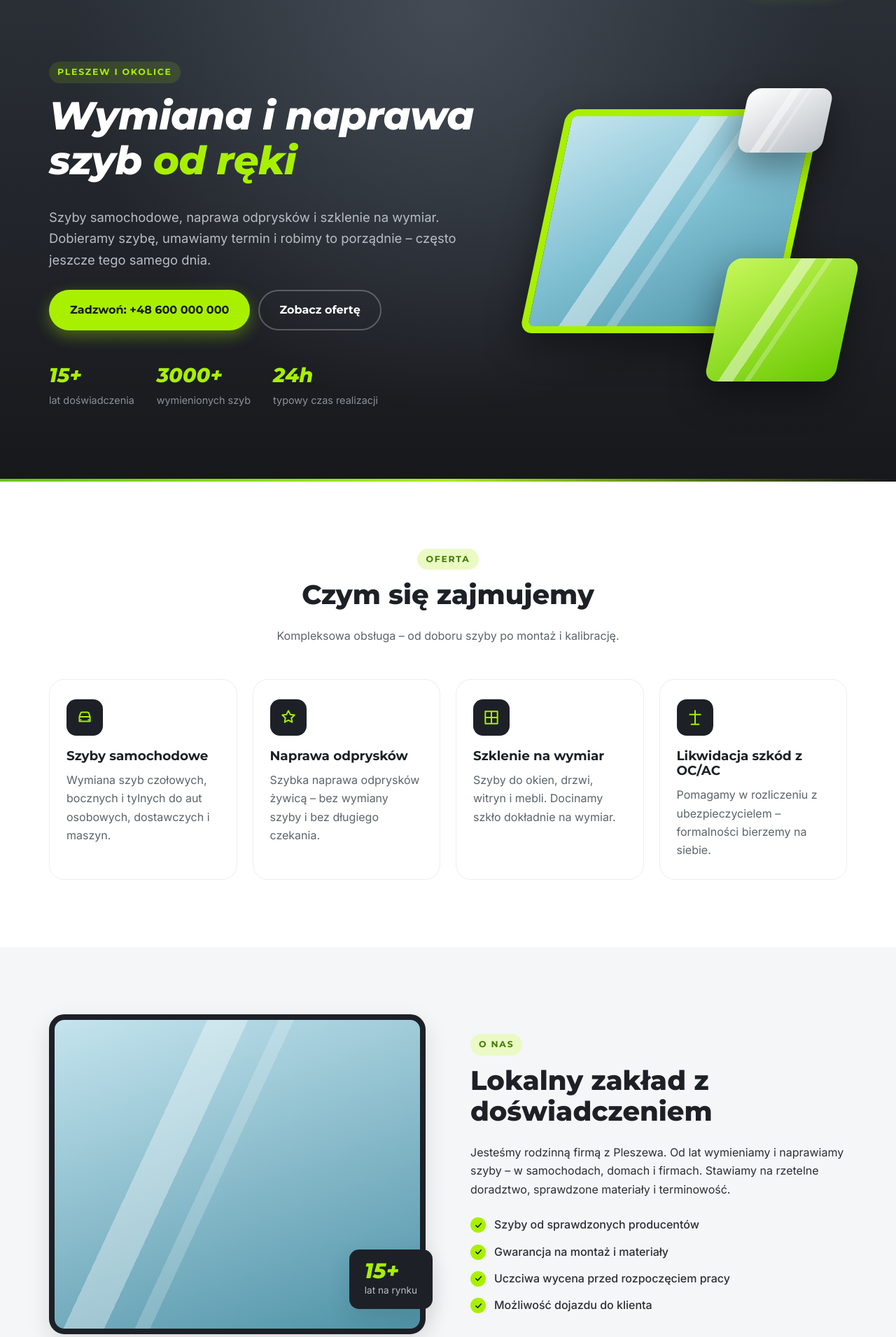
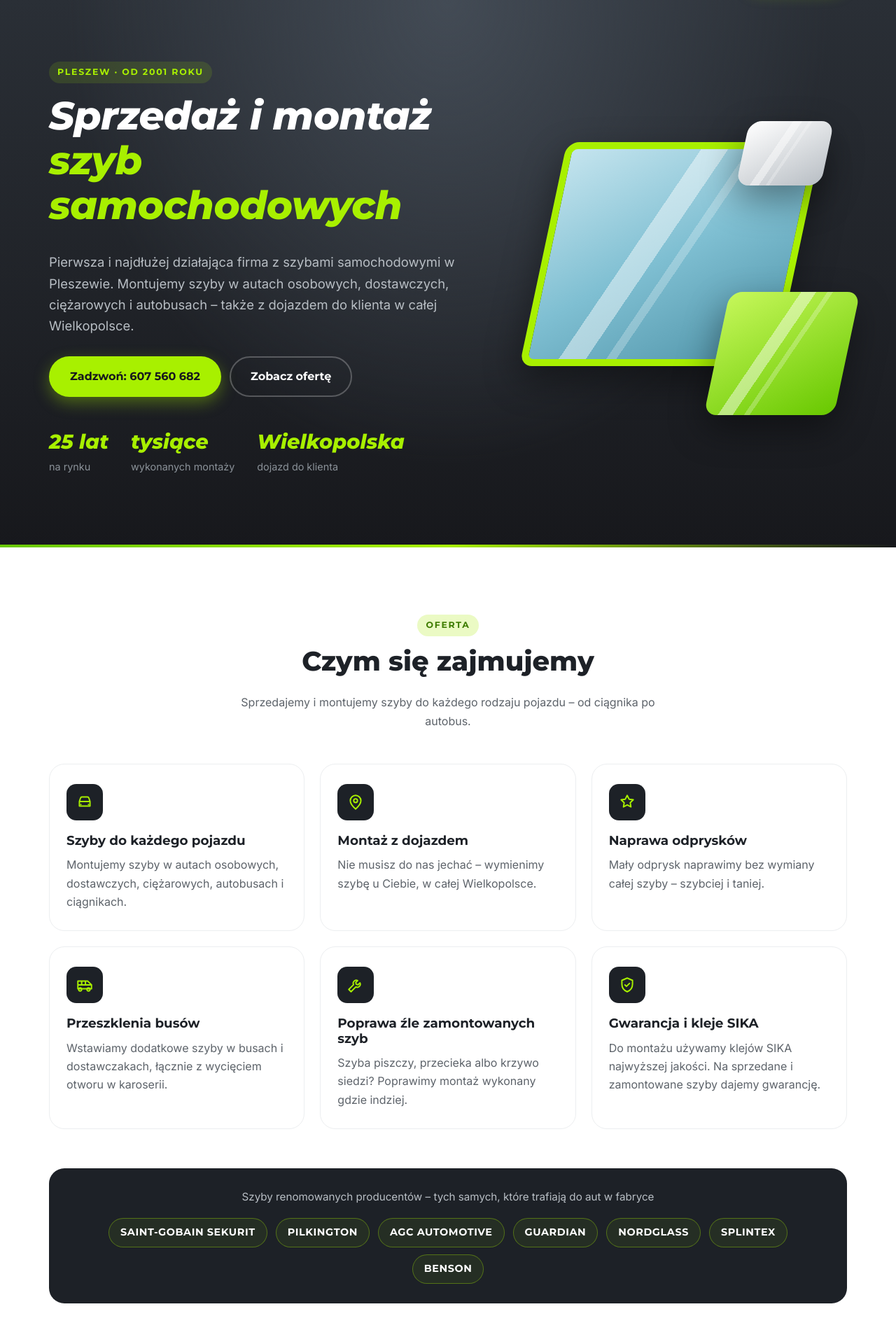
Before and after one commit to karolkamuda89-ux/szybypleszew.pl, a Django app: page / in a window 1280 px wide. Shown: the part 88-1998 px from the top of the page at 70% size. Run offline with Django 5.2, Linux system fonts and the light colour scheme.

Commit message:
Tresci ze starej strony: prawdziwe dane firmy, oferta, producenci szyb, o nas, dane strukturalne
Co-Authored-By: Claude Opus 5.5 <noreply@anthropic.com>

```diff
--- a/core/context_processors.py
+++ b/core/context_processors.py
@@ -1,13 +1,27 @@
+from datetime import date
+
 from django.conf import settings
 
 
 def site_info(request):
     phone = settings.SITE_PHONE
+    digits = phone.replace(' ', '')
+    if not digits.startswith('+'):
+        digits = '+48' + digits
     return {
         'site_name': settings.SITE_NAME,
+        'site_company': settings.SITE_COMPANY,
+        'site_nip': settings.SITE_NIP,
+        'site_founded': settings.SITE_FOUNDED,
+        'site_years': date.today().year - settings.SITE_FOUNDED,
         'site_phone': phone,
-        'site_phone_href': 'tel:' + phone.replace(' ', ''),
+        'site_phone_e164': digits,
+        'site_phone_href': 'tel:' + digits,
         'site_email': settings.SITE_EMAIL,
-        'site_address': settings.SITE_ADDRESS,
-        'site_opening_hours': settings.SITE_OPENING_HOURS,
+        'site_street': settings.SITE_STREET,
+        'site_postcode': settings.SITE_POSTCODE,
+        'site_city': settings.SITE_CITY,
+        'site_address': f'{settings.SITE_STREET}, {settings.SITE_POSTCODE} {settings.SITE_CITY}',
+        'site_hours_weekdays': settings.SITE_HOURS_WEEKDAYS,
+        'site_hours_saturday': settings.SITE_HOURS_SATURDAY,
     }
--- a/static/css/style.css
+++ b/static/css/style.css
@@ -277,6 +277,7 @@ img { max-width: 100%; display: block; }
     color: var(--lime-400);
 }
 .hero-stats span { font-size: .9rem; color: var(--graphite-400); }
+.footer-bottom p { line-height: 1.5; }
 
 /* dekoracyjne "tafle szkła" */
 .hero-visual {
@@ -365,6 +366,43 @@ img { max-width: 100%; display: block; }
     stroke-width: 1.8;
     stroke-linecap: round;
     stroke-linejoin: round;
+}
+
+.cards-3 { grid-template-columns: repeat(3, 1fr); }
+
+/* Producenci szyb */
+.brands {
+    margin-top: 56px;
+    padding: 28px 32px;
+    border-radius: var(--radius-lg);
+    background: var(--graphite-900);
+    text-align: center;
+}
+.brands-title {
+    color: var(--graphite-300);
+    font-size: .95rem;
+    margin: 0 0 18px;
+}
+.brands-list {
+    list-style: none;
+    margin: 0;
+    padding: 0;
+    display: flex;
+    flex-wrap: wrap;
+    justify-content: center;
+    gap: 10px 12px;
+}
+.brands-list li {
+    font-family: var(--font-head);
+    font-weight: 700;
+    font-size: .9rem;
+    letter-spacing: .04em;
+    text-transform: uppercase;
+    color: #fff;
+    padding: 8px 16px;
+    border-radius: 999px;
+    border: 1px solid rgba(168, 240, 0, .35);
+    background: rgba(168, 240, 0, .06);
 }
 
 /* O nas */
@@ -594,7 +632,7 @@ img { max-width: 100%; display: block; }
 }
 .footer-inner {
     display: grid;
-    grid-template-columns: 1.4fr 1fr 1fr;
+    grid-template-columns: 1.3fr 1fr 1fr .8fr;
     gap: 40px;
     padding-bottom: 40px;
 }
@@ -635,7 +673,8 @@ img { max-width: 100%; display: block; }
 @media (max-width: 1120px) {
     .main-nav { gap: 14px; }
     .main-nav ul a { padding: 8px 8px; }
-    .cards { grid-template-columns: repeat(2, 1fr); }
+    .cards,
+    .cards-3 { grid-template-columns: repeat(2, 1fr); }
 }
 
 @media (max-width: 960px) {
@@ -684,8 +723,11 @@ img { max-width: 100%; display: block; }
     .logo img { height: 52px; }
     .section { padding: 64px 0; }
     .cards,
+    .cards-3,
     .reviews,
     .posts { grid-template-columns: 1fr; }
+    .brands { padding: 22px 16px; }
+    .footer-inner { grid-template-columns: 1fr; }
     .gallery { grid-template-columns: 1fr 1fr; grid-auto-rows: 160px; }
     .hero-actions .btn { width: 100%; }
     .hero-stats { gap: 22px; }
--- a/templates/base.html
+++ b/templates/base.html
@@ -4,12 +4,41 @@
 <head>
     <meta charset="UTF-8">
     <meta name="viewport" content="width=device-width, initial-scale=1.0">
-    <title>{% block title %}{{ site_name }} – wymiana i naprawa szyb{% endblock %}</title>
-    <meta name="description" content="{% block description %}{{ site_name }} – mobilny serwis szyb samochodowych. Wymiana i naprawa szyb w Pleszewie i okolicach.{% endblock %}">
+    <title>{% block title %}{{ site_name }} – sprzedaż i montaż szyb samochodowych{% endblock %}</title>
+    <meta name="description" content="{% block description %}{{ site_name }} – sprzedaż i montaż szyb samochodowych od {{ site_founded }} roku. Szyby do aut osobowych, dostawczych i ciężarowych, naprawa odprysków, dojazd do klienta w całej Wielkopolsce.{% endblock %}">
     <link rel="preconnect" href="https://fonts.googleapis.com">
     <link rel="preconnect" href="https://fonts.gstatic.com" crossorigin>
     <link href="https://fonts.googleapis.com/css2?family=Montserrat:ital,wght@0,700;0,800;1,800&family=Inter:wght@400;500;600&display=swap" rel="stylesheet">
     <link rel="stylesheet" href="{% static 'css/style.css' %}">
+    {% block structured_data %}
+    <script type="application/ld+json">
+    {
+        "@context": "https://schema.org",
+        "@type": "AutoRepair",
+        "name": "{{ site_name }}",
+        "legalName": "{{ site_company }}",
+        "description": "Sprzedaż i montaż szyb samochodowych, naprawa odprysków, dojazd do klienta w całej Wielkopolsce.",
+        "url": "{{ request.scheme }}://{{ request.get_host }}/",
+        "logo": "{{ request.scheme }}://{{ request.get_host }}{% static 'img/logo/logo-autoszyby.svg' %}",
+        "telephone": "{{ site_phone_e164 }}",
+        "email": "{{ site_email }}",
+        "foundingDate": "{{ site_founded }}",
+        "taxID": "{{ site_nip }}",
+        "address": {
+            "@type": "PostalAddress",
+            "streetAddress": "{{ site_street }}",
+            "postalCode": "{{ site_postcode }}",
+            "addressLocality": "{{ site_city }}",
+            "addressCountry": "PL"
+        },
+        "areaServed": "Wielkopolska",
+        "openingHoursSpecification": [
+            {"@type": "OpeningHoursSpecification", "dayOfWeek": ["Monday", "Tuesday", "Wednesday", "Thursday", "Friday"], "opens": "08:00", "closes": "17:00"},
+            {"@type": "OpeningHoursSpecification", "dayOfWeek": "Saturday", "opens": "08:00", "closes": "14:00"}
+        ]
+    }
+    </script>
+    {% endblock %}
 </head>
 <body class="{% block body_class %}{% endblock %}">
     {% url 'core:home' as home_url %}
@@ -50,7 +79,7 @@
                 <a href="{{ home_url }}" class="logo logo-footer">
                     <img src="{% static 'img/logo/logo-autoszyby.svg' %}" alt="{{ site_name }}" width="218" height="96" loading="lazy">
                 </a>
-                <p class="footer-note">Mobilny serwis szyb samochodowych – przyjedziemy do Ciebie w Pleszewie i okolicach.</p>
+                <p class="footer-note">Sprzedaż i montaż szyb samochodowych w Pleszewie od {{ site_founded }} roku. Dojazd do klienta w całej Wielkopolsce.</p>
             </div>
             <div>
                 <h3>Kontakt</h3>
@@ -58,6 +87,14 @@
                     <li><a href="{{ site_phone_href }}">{{ site_phone }}</a></li>
                     <li><a href="mailto:{{ site_email }}">{{ site_email }}</a></li>
                     <li>{{ site_address }}</li>
+                </ul>
+            </div>
+            <div>
+                <h3>Godziny otwarcia</h3>
+                <ul class="footer-list">
+                    <li>{{ site_hours_weekdays }}</li>
+                    <li>{{ site_hours_saturday }}</li>
+                    <li>niedziela – nieczynne</li>
                 </ul>
             </div>
             <div>
@@ -70,7 +107,7 @@
             </div>
         </div>
         <div class="container footer-bottom">
-            <p>&copy; {% now "Y" %} {{ site_name }}. Wszelkie prawa zastrzeżone.</p>
+            <p>&copy; {% now "Y" %} {{ site_name }} · {{ site_company }}, {{ site_address }} · NIP {{ site_nip }}</p>
         </div>
     </footer>
 
--- a/templates/core/blog.html
+++ b/templates/core/blog.html
@@ -1,7 +1,7 @@
 {% extends 'base.html' %}
 
 {% block title %}Blog – {{ site_name }}{% endblock %}
-{% block description %}Porady o szybach samochodowych i szkleniu – blog {{ site_name }}.{% endblock %}
+{% block description %}Porady o szybach samochodowych – blog {{ site_name }}.{% endblock %}
 {% block body_class %}page-blog{% endblock %}
 
 {% block content %}
@@ -38,8 +38,8 @@
                 <div class="post-thumb" aria-hidden="true"></div>
                 <div class="post-body">
                     <time datetime="2026-09-01">1 września 2026</time>
-                    <h2>Wymiana szyby z OC sprawcy – krok po kroku</h2>
-                    <p>Co zrobić po szkodzie i jak wygląda rozliczenie z ubezpieczycielem.</p>
+                    <h2>Szyba oryginalna czy zamiennik – czym się różnią?</h2>
+                    <p>Kto produkuje szyby montowane w fabryce i na co zwrócić uwagę przy wyborze nowej szyby.</p>
                     <span class="post-more">Wkrótce</span>
                 </div>
             </article>
--- a/templates/core/home.html
+++ b/templates/core/home.html
@@ -7,17 +7,17 @@
 <section class="hero">
     <div class="container hero-inner">
         <div class="hero-text">
-            <span class="eyebrow">Pleszew i okolice</span>
-            <h1>Wymiana i naprawa szyb <span class="text-accent">od ręki</span></h1>
-            <p class="lead">Szyby samochodowe, naprawa odprysków i szklenie na wymiar. Dobieramy szybę, umawiamy termin i robimy to porządnie – często jeszcze tego samego dnia.</p>
+            <span class="eyebrow">Pleszew · od {{ site_founded }} roku</span>
+            <h1>Sprzedaż i montaż <span class="text-accent">szyb samochodowych</span></h1>
+            <p class="lead">Pierwsza i najdłużej działająca firma z szybami samochodowymi w Pleszewie. Montujemy szyby w autach osobowych, dostawczych, ciężarowych i autobusach – także z dojazdem do klienta w całej Wielkopolsce.</p>
             <div class="hero-actions">
                 <a href="{{ site_phone_href }}" class="btn btn-cta btn-lg">Zadzwoń: {{ site_phone }}</a>
                 <a href="#oferta" class="btn btn-ghost btn-lg">Zobacz ofertę</a>
             </div>
             <ul class="hero-stats">
-                <li><strong>15+</strong><span>lat doświadczenia</span></li>
-                <li><strong>3000+</strong><span>wymienionych szyb</span></li>
-                <li><strong>24h</strong><span>typowy czas realizacji</span></li>
+                <li><strong>{{ site_years }} lat</strong><span>na rynku</span></li>
+                <li><strong>tysiące</strong><span>wykonanych montaży</span></li>
+                <li><strong>Wielkopolska</strong><span>dojazd do klienta</span></li>
             </ul>
         </div>
         <div class="hero-visual" aria-hidden="true">
@@ -34,37 +34,64 @@
         <div class="section-head">
             <span class="eyebrow">Oferta</span>
             <h2>Czym się zajmujemy</h2>
-            <p>Kompleksowa obsługa – od doboru szyby po montaż i kalibrację.</p>
+            <p>Sprzedajemy i montujemy szyby do każdego rodzaju pojazdu – od ciągnika po autobus.</p>
         </div>
-        <div class="cards">
+        <div class="cards cards-3">
             <article class="card">
                 <div class="card-icon">
                     <svg viewBox="0 0 24 24" aria-hidden="true"><path d="M5 11l1.5-4.5A2 2 0 0 1 8.4 5h7.2a2 2 0 0 1 1.9 1.5L19 11m-14 0h14m-14 0v6h14v-6M7 15h.01M17 15h.01"/></svg>
                 </div>
-                <h3>Szyby samochodowe</h3>
-                <p>Wymiana szyb czołowych, bocznych i tylnych do aut osobowych, dostawczych i maszyn.</p>
+                <h3>Szyby do każdego pojazdu</h3>
+                <p>Montujemy szyby w autach osobowych, dostawczych, ciężarowych, autobusach i ciągnikach.</p>
+            </article>
+            <article class="card">
+                <div class="card-icon">
+                    <svg viewBox="0 0 24 24" aria-hidden="true"><path d="M12 21s-7-6.1-7-11a7 7 0 0 1 14 0c0 4.9-7 11-7 11zM12 12.5a2.5 2.5 0 1 0 0-5 2.5 2.5 0 0 0 0 5z"/></svg>
+                </div>
+                <h3>Montaż z dojazdem</h3>
+                <p>Nie musisz do nas jechać – wymienimy szybę u Ciebie, w całej Wielkopolsce.</p>
             </article>
             <article class="card">
                 <div class="card-icon">
                     <svg viewBox="0 0 24 24" aria-hidden="true"><path d="M12 3l2.5 5 5.5.8-4 3.9.9 5.5L12 15.6 7.1 18.2l.9-5.5-4-3.9 5.5-.8z"/></svg>
                 </div>
                 <h3>Naprawa odprysków</h3>
-                <p>Szybka naprawa odprysków żywicą – bez wymiany szyby i bez długiego czekania.</p>
+                <p>Mały odprysk naprawimy bez wymiany całej szyby – szybciej i taniej.</p>
             </article>
             <article class="card">
                 <div class="card-icon">
-                    <svg viewBox="0 0 24 24" aria-hidden="true"><path d="M4 4h16v16H4zM12 4v16M4 12h16"/></svg>
+                    <svg viewBox="0 0 24 24" aria-hidden="true"><path d="M3 7h13l5 5v5H3zM3 12h18M8 7v5M13 7v5M6 20a2 2 0 1 0 0-4 2 2 0 0 0 0 4zM17 20a2 2 0 1 0 0-4 2 2 0 0 0 0 4z"/></svg>
                 </div>
-                <h3>Szklenie na wymiar</h3>
-                <p>Szyby do okien, drzwi, witryn i mebli. Docinamy szkło dokładnie na wymiar.</p>
+                <h3>Przeszklenia busów</h3>
+                <p>Wstawiamy dodatkowe szyby w busach i dostawczakach, łącznie z wycięciem otworu w karoserii.</p>
             </article>
             <article class="card">
                 <div class="card-icon">
-                    <svg viewBox="0 0 24 24" aria-hidden="true"><path d="M12 3v18M5 8h14M7 21h10"/></svg>
+                    <svg viewBox="0 0 24 24" aria-hidden="true"><path d="M14.7 6.3a4 4 0 0 0-5.4 5.4L3 18l3 3 6.3-6.3a4 4 0 0 0 5.4-5.4l-2.5 2.5-2.4-.6-.6-2.4z"/></svg>
                 </div>
-                <h3>Likwidacja szkód z OC/AC</h3>
-                <p>Pomagamy w rozliczeniu z ubezpieczycielem – formalności bierzemy na siebie.</p>
+                <h3>Poprawa źle zamontowanych szyb</h3>
+                <p>Szyba piszczy, przecieka albo krzywo siedzi? Poprawimy montaż wykonany gdzie indziej.</p>
             </article>
+            <article class="card">
+                <div class="card-icon">
+                    <svg viewBox="0 0 24 24" aria-hidden="true"><path d="M12 3l7 3v5c0 4.5-3 8.3-7 10-4-1.7-7-5.5-7-10V6zM9 12l2 2 4-4"/></svg>
+                </div>
+                <h3>Gwarancja i kleje SIKA</h3>
+                <p>Do montażu używamy klejów SIKA najwyższej jakości. Na sprzedane i zamontowane szyby dajemy gwarancję.</p>
+            </article>
+        </div>
+
+        <div class="brands">
+            <p class="brands-title">Szyby renomowanych producentów – tych samych, które trafiają do aut w fabryce</p>
+            <ul class="brands-list">
+                <li>Saint-Gobain Sekurit</li>
+                <li>Pilkington</li>
+                <li>AGC Automotive</li>
+                <li>Guardian</li>
+                <li>NordGlass</li>
+                <li>Splintex</li>
+                <li>Benson</li>
+            </ul>
         </div>
     </div>
 </section>
@@ -75,20 +102,21 @@
         <div class="split-media" aria-hidden="true">
             <div class="media-frame">
                 <div class="media-badge">
-                    <strong>15+</strong>
-                    <span>lat na rynku</span>
+                    <strong>od {{ site_founded }}</strong>
+                    <span>w Pleszewie</span>
                 </div>
             </div>
         </div>
         <div class="split-text">
             <span class="eyebrow">O nas</span>
-            <h2>Lokalny zakład z doświadczeniem</h2>
-            <p>Jesteśmy rodzinną firmą z Pleszewa. Od lat wymieniamy i naprawiamy szyby – w samochodach, domach i firmach. Stawiamy na rzetelne doradztwo, sprawdzone materiały i terminowość.</p>
+            <h2>Pierwsza firma z szybami samochodowymi w Pleszewie</h2>
+            <p>Działamy od {{ site_founded }} roku i jesteśmy najdłużej działającą firmą z szybami samochodowymi w Pleszewie. Wykonane montaże liczymy już w tysiącach, więc profesjonalna wymiana szyby nie stanowi dla nas żadnego problemu.</p>
+            <p>Na co dzień współpracujemy z dużymi serwisami samochodowymi, firmami transportowymi i komisami – a także z klientami indywidualnymi.</p>
             <ul class="checklist">
-                <li>Szyby od sprawdzonych producentów</li>
-                <li>Gwarancja na montaż i materiały</li>
-                <li>Uczciwa wycena przed rozpoczęciem pracy</li>
-                <li>Możliwość dojazdu do klienta</li>
+                <li>Gwarancja na szyby sprzedawane i montowane przez nas</li>
+                <li>Szyby producentów z pierwszego montażu fabrycznego</li>
+                <li>Kleje montażowe SIKA najwyższej jakości</li>
+                <li>Dojazd do klienta w całej Wielkopolsce</li>
             </ul>
         </div>
     </div>
@@ -105,9 +133,9 @@
         <div class="gallery">
             <figure class="gallery-item gallery-item-wide"><div class="gallery-ph"></div><figcaption>Wymiana szyby czołowej</figcaption></figure>
             <figure class="gallery-item"><div class="gallery-ph"></div><figcaption>Naprawa odprysku</figcaption></figure>
-            <figure class="gallery-item"><div class="gallery-ph"></div><figcaption>Witryna sklepowa</figcaption></figure>
-            <figure class="gallery-item"><div class="gallery-ph"></div><figcaption>Szyba boczna</figcaption></figure>
-            <figure class="gallery-item gallery-item-wide"><div class="gallery-ph"></div><figcaption>Szklenie drzwi</figcaption></figure>
+            <figure class="gallery-item"><div class="gallery-ph"></div><figcaption>Przeszklenie busa</figcaption></figure>
+            <figure class="gallery-item"><div class="gallery-ph"></div><figcaption>Auto dostawcze</figcaption></figure>
+            <figure class="gallery-item gallery-item-wide"><div class="gallery-ph"></div><figcaption>Szyba w ciężarówce</figcaption></figure>
         </div>
     </div>
 </section>
@@ -117,8 +145,8 @@
     <div class="container contact">
         <div class="contact-text">
             <span class="eyebrow">Kontakt</span>
-            <h2>Umów wymianę lub wycenę</h2>
-            <p>Najszybciej załatwisz to telefonicznie – powiedz nam, jakie to auto lub jaki wymiar szyby, a podamy cenę i termin.</p>
+            <h2>Umów montaż lub zapytaj o cenę</h2>
+            <p>Najszybciej załatwisz to telefonicznie – podaj markę, model i rocznik auta, a podamy cenę szyby z montażem i termin. Możemy przyjechać do Ciebie albo zapraszamy do nas na ul. Podgórną w Pleszewie.</p>
             <a href="{{ site_phone_href }}" class="btn btn-cta btn-lg">Zadzwoń: {{ site_phone }}</a>
         </div>
         <ul class="contact-list">
@@ -132,17 +160,18 @@
             </li>
             <li>
                 <span class="contact-label">Adres</span>
-                <span>{{ site_address }}</span>
+                <a href="https://www.google.com/maps/search/?api=1&amp;query={{ site_street|urlencode }}%2C%20{{ site_postcode }}%20{{ site_city|urlencode }}" target="_blank" rel="noopener">{{ site_address }}</a>
             </li>
             <li>
                 <span class="contact-label">Godziny otwarcia</span>
-                <span>{{ site_opening_hours }}</span>
+                <span>{{ site_hours_weekdays }}<br>{{ site_hours_saturday }}</span>
             </li>
         </ul>
     </div>
 </section>
 
 <!-- OPINIE -->
+<!-- UWAGA: ponizsze opinie sa PRZYKLADOWE – przed publikacja zastapic prawdziwymi (np. z Google). -->
 <section class="section section-tint" id="opinie">
     <div class="container">
         <div class="section-head">
@@ -152,17 +181,17 @@
         <div class="reviews">
             <blockquote class="review">
                 <div class="stars" aria-label="5 na 5 gwiazdek">★★★★★</div>
-                <p>Szyba wymieniona tego samego dnia, wszystko czysto i bez problemów z ubezpieczeniem. Polecam!</p>
+                <p>Szyba wymieniona tego samego dnia, wszystko czysto i bez problemów. Polecam!</p>
                 <footer>— Anna, Pleszew</footer>
             </blockquote>
             <blockquote class="review">
                 <div class="stars" aria-label="5 na 5 gwiazdek">★★★★★</div>
-                <p>Odprysk naprawiony w pół godziny, nawet nie zdążyłem wypić kawy. Uczciwa cena.</p>
+                <p>Przyjechali do nas na plac i wymienili szybę w ciężarówce. Szybko i solidnie.</p>
                 <footer>— Marek, Kalisz</footer>
             </blockquote>
             <blockquote class="review">
                 <div class="stars" aria-label="5 na 5 gwiazdek">★★★★★</div>
-                <p>Zamawialiśmy szyby do witryny sklepu. Dokładny pomiar i szybki montaż.</p>
+                <p>Odprysk naprawiony od ręki, bez wymiany szyby. Uczciwa cena.</p>
                 <footer>— Kasia, Jarocin</footer>
             </blockquote>
         </div>
```
Also changed, not shown: config/settings.py (+11 -5 lines).
